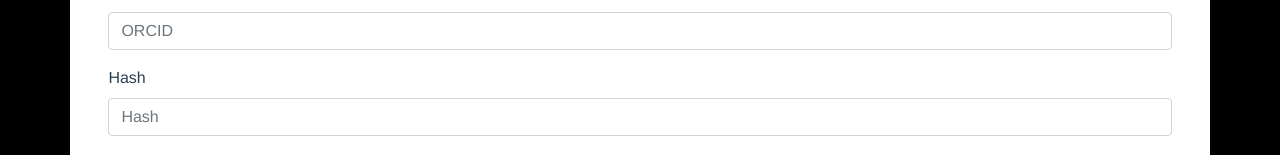
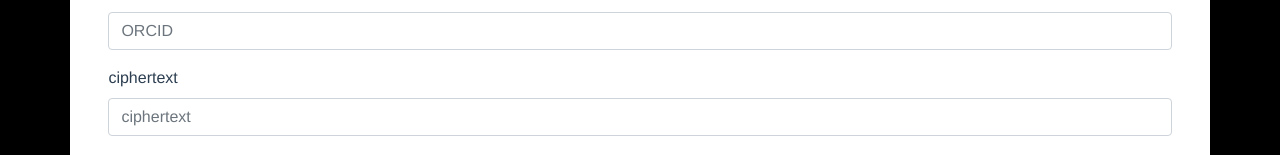
Before and after one commit to BlockChain-Paper-Submission-System/BPSS---WebPage-, a Vue app: page /#/Author in a window 1280 px wide. Shown: the part 636-791 px from the top of the page. Built offline with nearby package versions, Linux system fonts and the light colour scheme; a web font is replaced by a local one.

Commit message:
[FIX] ciphertext name in author page

```diff
--- a/src/views/author.vue
+++ b/src/views/author.vue
@@ -34,11 +34,11 @@
       <input type="text" class="form-control" id="ORCID" placeholder="ORCID" v-model="submitContent.orcid">
     </div>
     <div class="form-group">
-      <label for="Hash">Hash</label>
-      <input type="text" class="form-control" id="Hash" placeholder="Hash" v-model="submitContent.hash">
+      <label for="Hash">ciphertext</label>
+      <input type="text" class="form-control" id="Hash" placeholder="ciphertext" v-model="submitContent.hash">
     </div>
     <div class="form-group">
-      <label for="HashCT">Hash(Clear Text)</label>
+      <label for="HashCT">Hash (Clear Text)</label>
       <input type="text" class="form-control" id="HashCT" placeholder="Hash(Clear Text)" v-model="submitContent.hashCT">
     </div>
     <div class="form-group">
```
